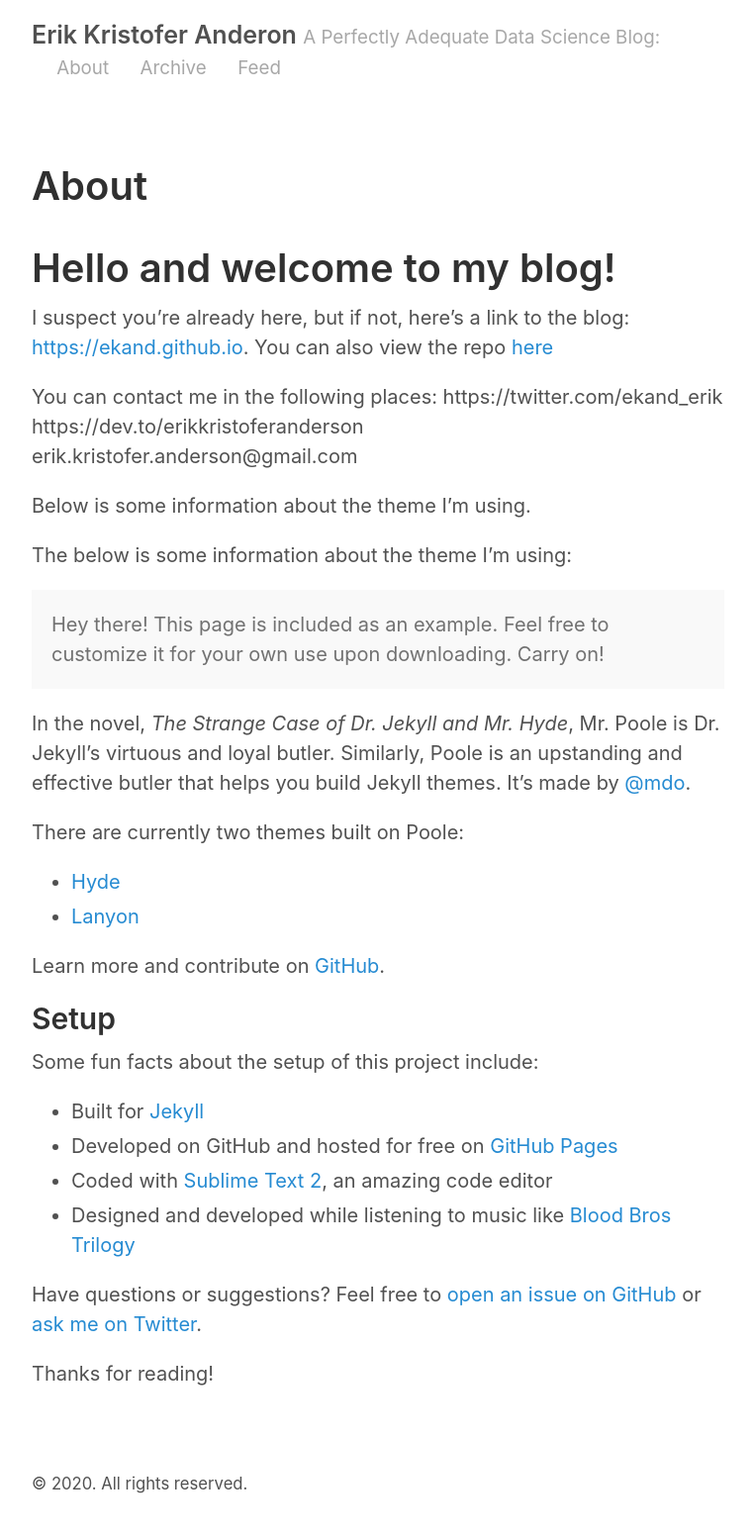
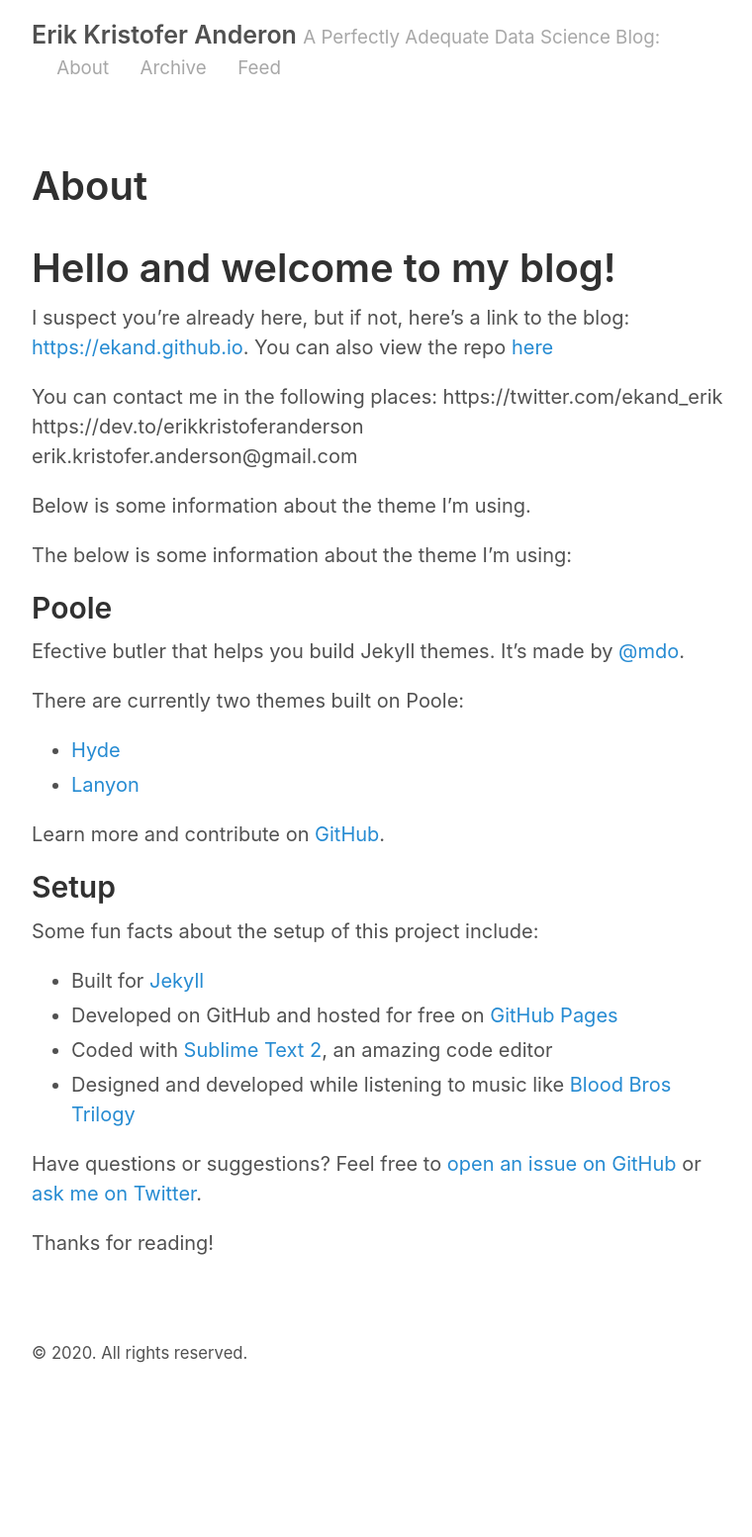
Before and after one commit to erikkristoferanderson/ekand.github.io, a Jekyll site: the page built from about.md, in a window 1280 px wide. Shown: the whole page at 99% size, without its empty margins (258-1018 px from the left). Built offline with Jekyll 4.4.1, drawn with Linux system fonts in a browser that asks for light colours; after the commit the page ends 1421 px from its top, so only the background shows below that.

Commit message:
remove starter content

```diff
--- a/about.md
+++ b/about.md
@@ -18,11 +18,8 @@ Below is some information about the theme I'm using.
 The below is some information about the theme I'm using:
 
 
-<p class="message">
-  Hey there! This page is included as an example. Feel free to customize it for your own use upon downloading. Carry on!
-</p>
-
-In the novel, *The Strange Case of Dr. Jekyll and Mr. Hyde*, Mr. Poole is Dr. Jekyll's virtuous and loyal butler. Similarly, Poole is an upstanding and effective butler that helps you build Jekyll themes. It's made by [@mdo](https://twitter.com/mdo).
+## Poole
+Efective butler that helps you build Jekyll themes. It's made by [@mdo](https://twitter.com/mdo).
 
 There are currently two themes built on Poole:
 
```
